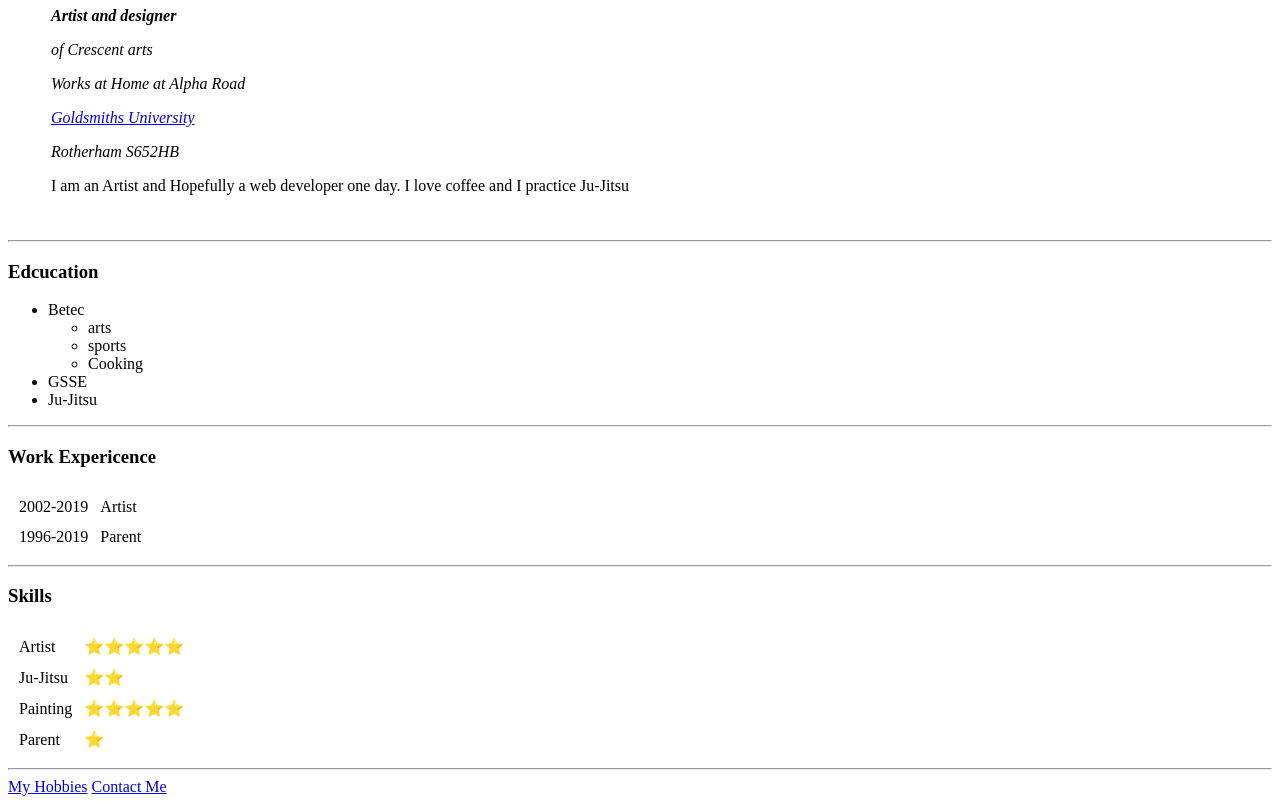
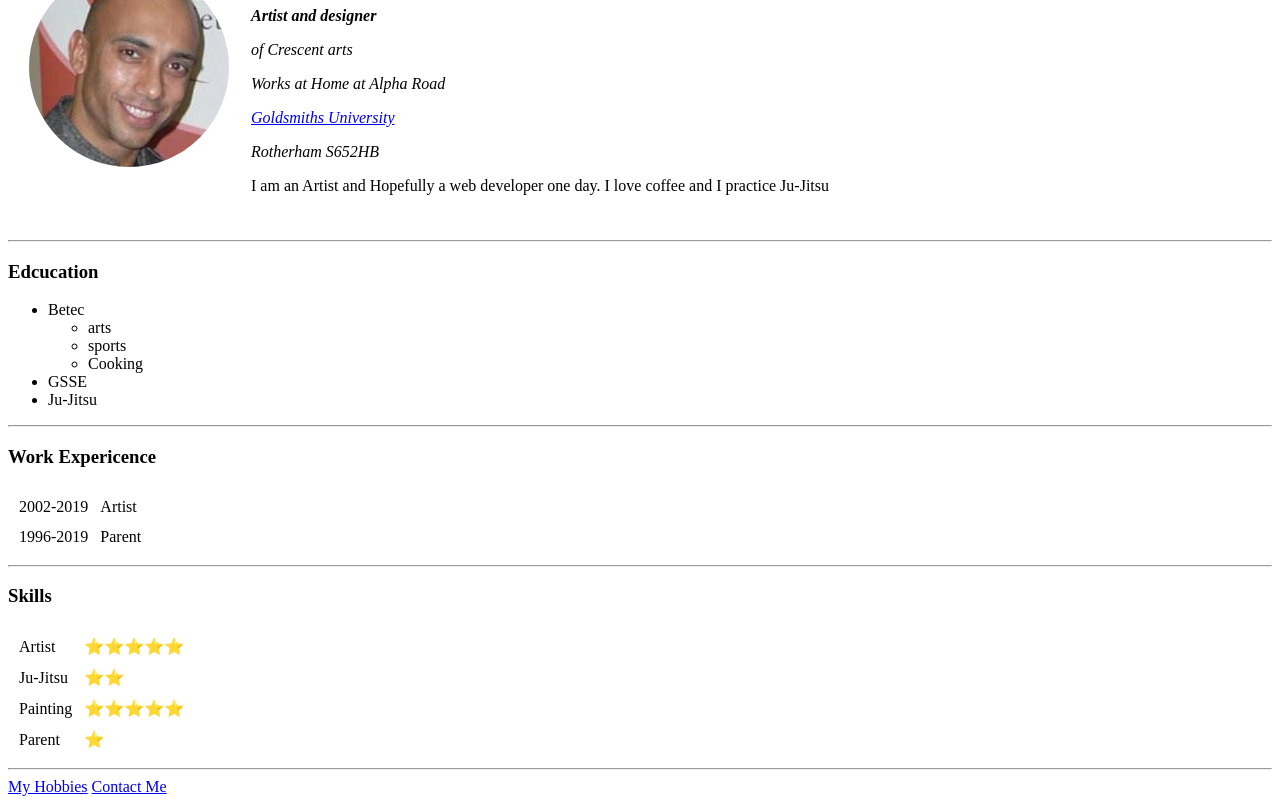
Before and after one commit to ZahirAlpha/cv, a plain HTML site: page index.html in a window 1280 px wide. Shown: the part 102-906 px from the top of the page. Drawn offline with Linux system fonts and the light colour scheme; the site is published under a folder, as on GitHub Pages, so addresses that start at the root find nothing.

Commit message:
Update index.html

```diff
--- a/index.html
+++ b/index.html
@@ -12,7 +12,7 @@
     <table cellspacing="20">
       <tr>
         <td>
-          <img id="me" src="/img/download.jpg" alt="" />
+          <img id="me" src="img/download.jpg" alt="" />
         </td>
         <td>
           <h1>Zahir Rafiq</h1>
```
